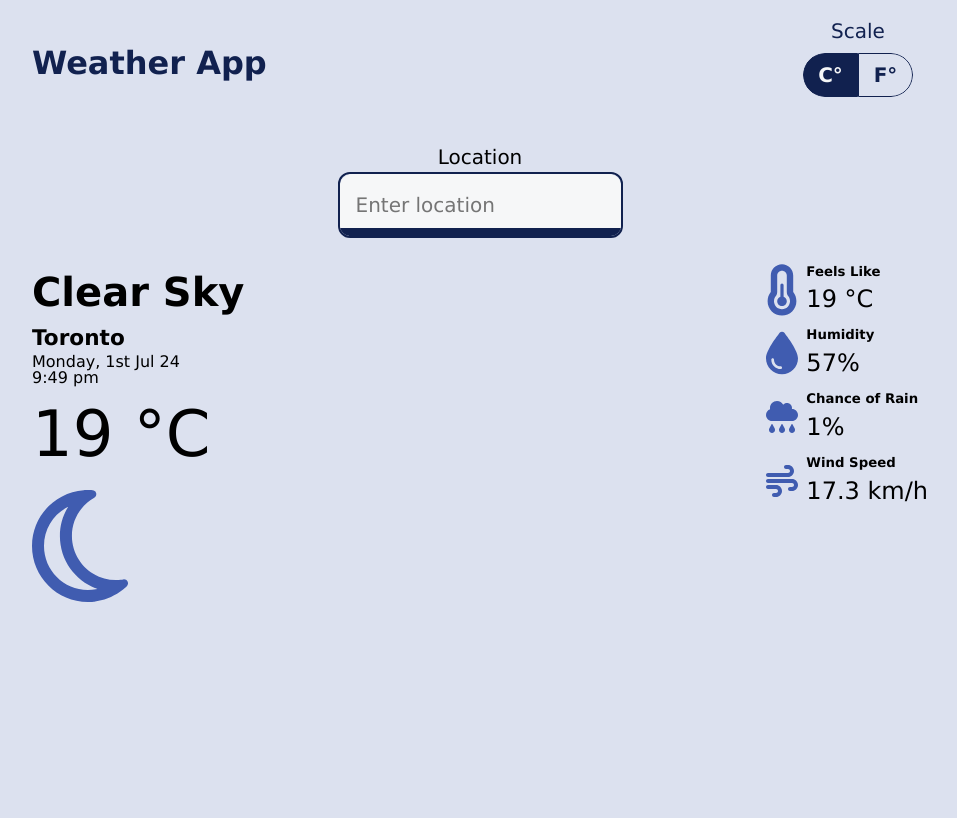
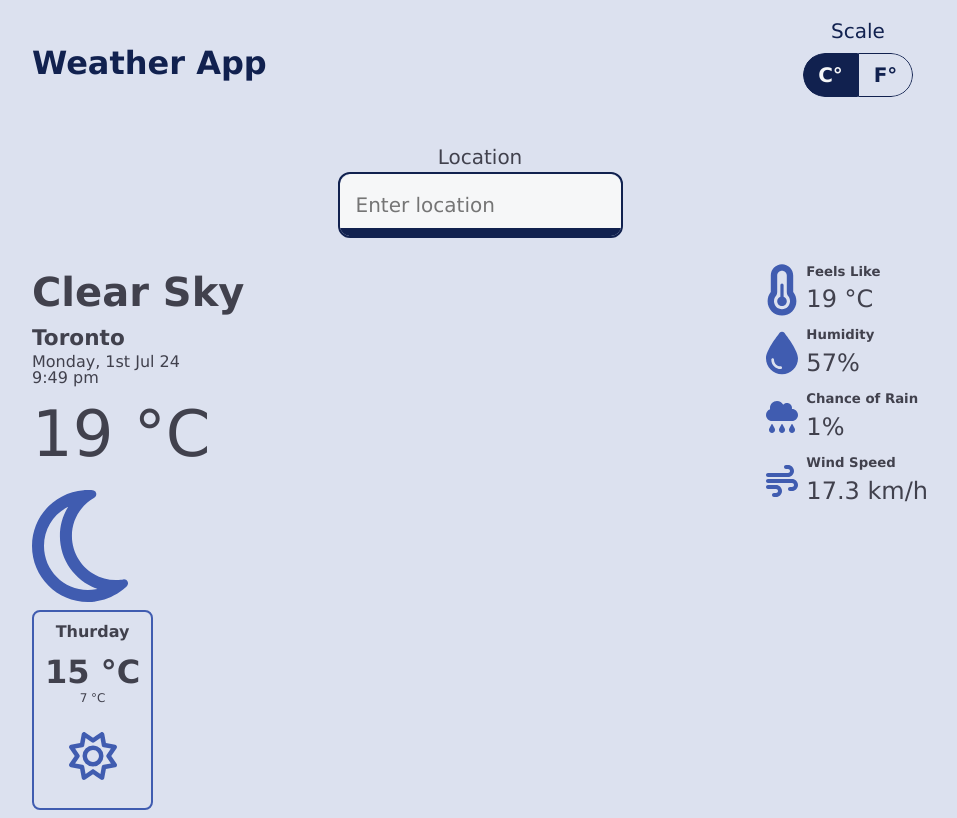
Before and after one commit to BerettaSM/odin-weather, a website built with webpack: page src/index.html in a window 1280 px wide. Shown: the whole page, without its empty margins (160-1117 px from the left). Built offline with nearby package versions, Linux system fonts and the light colour scheme.

Commit message:
add forecast card

```diff
--- a/src/index.html
+++ b/src/index.html
@@ -75,14 +75,20 @@
                         <span>19 °C</span>
                     </div>
 
-                    <svg class="icon xl" xmlns="http://www.w3.org/2000/svg" viewBox="0 0 384 512"><path d="M144.7 98.7c-21 34.1-33.1 74.3-33.1 117.3c0 98 62.8 181.4 150.4 211.7c-12.4 2.8-25.3 4.3-38.6 4.3C126.6 432 48 353.3 48 256c0-68.9 39.4-128.4 96.8-157.3zm62.1-66C91.1 41.2 0 137.9 0 256C0 379.7 100 480 223.5 480c47.8 0 92-15 128.4-40.6c1.9-1.3 3.7-2.7 5.5-4c4.8-3.6 9.4-7.4 13.9-11.4c2.7-2.4 5.3-4.8 7.9-7.3c5-4.9 6.3-12.5 3.1-18.7s-10.1-9.7-17-8.5c-3.7 .6-7.4 1.2-11.1 1.6c-5 .5-10.1 .9-15.3 1c-1.2 0-2.5 0-3.7 0c-.1 0-.2 0-.3 0c-96.8-.2-175.2-78.9-175.2-176c0-54.8 24.9-103.7 64.1-136c1-.9 2.1-1.7 3.2-2.6c4-3.2 8.2-6.2 12.5-9c3.1-2 6.3-4 9.6-5.8c6.1-3.5 9.2-10.5 7.7-17.3s-7.3-11.9-14.3-12.5c-3.6-.3-7.1-.5-10.7-.6c-2.7-.1-5.5-.1-8.2-.1c-3.3 0-6.5 .1-9.8 .2c-2.3 .1-4.6 .2-6.9 .4z"/></svg>
+                    <svg class="icon xl" xmlns="http://www.w3.org/2000/svg" viewBox="0 0 384 512">
+                        <path
+                            d="M144.7 98.7c-21 34.1-33.1 74.3-33.1 117.3c0 98 62.8 181.4 150.4 211.7c-12.4 2.8-25.3 4.3-38.6 4.3C126.6 432 48 353.3 48 256c0-68.9 39.4-128.4 96.8-157.3zm62.1-66C91.1 41.2 0 137.9 0 256C0 379.7 100 480 223.5 480c47.8 0 92-15 128.4-40.6c1.9-1.3 3.7-2.7 5.5-4c4.8-3.6 9.4-7.4 13.9-11.4c2.7-2.4 5.3-4.8 7.9-7.3c5-4.9 6.3-12.5 3.1-18.7s-10.1-9.7-17-8.5c-3.7 .6-7.4 1.2-11.1 1.6c-5 .5-10.1 .9-15.3 1c-1.2 0-2.5 0-3.7 0c-.1 0-.2 0-.3 0c-96.8-.2-175.2-78.9-175.2-176c0-54.8 24.9-103.7 64.1-136c1-.9 2.1-1.7 3.2-2.6c4-3.2 8.2-6.2 12.5-9c3.1-2 6.3-4 9.6-5.8c6.1-3.5 9.2-10.5 7.7-17.3s-7.3-11.9-14.3-12.5c-3.6-.3-7.1-.5-10.7-.6c-2.7-.1-5.5-.1-8.2-.1c-3.3 0-6.5 .1-9.8 .2c-2.3 .1-4.6 .2-6.9 .4z" />
+                    </svg>
 
                 </div>
 
                 <div class="additional">
 
                     <article class="additional-info">
-                        <svg class="icon" xmlns="http://www.w3.org/2000/svg" viewBox="0 0 320 512"><path d="M160 64c-26.5 0-48 21.5-48 48V276.5c0 17.3-7.1 31.9-15.3 42.5C86.2 332.6 80 349.5 80 368c0 44.2 35.8 80 80 80s80-35.8 80-80c0-18.5-6.2-35.4-16.7-48.9c-8.2-10.6-15.3-25.2-15.3-42.5V112c0-26.5-21.5-48-48-48zM48 112C48 50.2 98.1 0 160 0s112 50.1 112 112V276.5c0 .1 .1 .3 .2 .6c.2 .6 .8 1.6 1.7 2.8c18.9 24.4 30.1 55 30.1 88.1c0 79.5-64.5 144-144 144S16 447.5 16 368c0-33.2 11.2-63.8 30.1-88.1c.9-1.2 1.5-2.2 1.7-2.8c.1-.3 .2-.5 .2-.6V112zM208 368c0 26.5-21.5 48-48 48s-48-21.5-48-48c0-20.9 13.4-38.7 32-45.3V208c0-8.8 7.2-16 16-16s16 7.2 16 16V322.7c18.6 6.6 32 24.4 32 45.3z"/></svg>
+                        <svg class="icon" xmlns="http://www.w3.org/2000/svg" viewBox="0 0 320 512">
+                            <path
+                                d="M160 64c-26.5 0-48 21.5-48 48V276.5c0 17.3-7.1 31.9-15.3 42.5C86.2 332.6 80 349.5 80 368c0 44.2 35.8 80 80 80s80-35.8 80-80c0-18.5-6.2-35.4-16.7-48.9c-8.2-10.6-15.3-25.2-15.3-42.5V112c0-26.5-21.5-48-48-48zM48 112C48 50.2 98.1 0 160 0s112 50.1 112 112V276.5c0 .1 .1 .3 .2 .6c.2 .6 .8 1.6 1.7 2.8c18.9 24.4 30.1 55 30.1 88.1c0 79.5-64.5 144-144 144S16 447.5 16 368c0-33.2 11.2-63.8 30.1-88.1c.9-1.2 1.5-2.2 1.7-2.8c.1-.3 .2-.5 .2-.6V112zM208 368c0 26.5-21.5 48-48 48s-48-21.5-48-48c0-20.9 13.4-38.7 32-45.3V208c0-8.8 7.2-16 16-16s16 7.2 16 16V322.7c18.6 6.6 32 24.4 32 45.3z" />
+                        </svg>
                         <div class="info">
                             <h5>Feels Like</h5>
                             <div class="temperature-scale-wrapper">
@@ -92,7 +98,10 @@
                     </article>
 
                     <article class="additional-info">
-                        <svg class="icon" xmlns="http://www.w3.org/2000/svg" viewBox="0 0 384 512"><path d="M192 512C86 512 0 426 0 320C0 228.8 130.2 57.7 166.6 11.7C172.6 4.2 181.5 0 191.1 0h1.8c9.6 0 18.5 4.2 24.5 11.7C253.8 57.7 384 228.8 384 320c0 106-86 192-192 192zM96 336c0-8.8-7.2-16-16-16s-16 7.2-16 16c0 61.9 50.1 112 112 112c8.8 0 16-7.2 16-16s-7.2-16-16-16c-44.2 0-80-35.8-80-80z"/></svg>
+                        <svg class="icon" xmlns="http://www.w3.org/2000/svg" viewBox="0 0 384 512">
+                            <path
+                                d="M192 512C86 512 0 426 0 320C0 228.8 130.2 57.7 166.6 11.7C172.6 4.2 181.5 0 191.1 0h1.8c9.6 0 18.5 4.2 24.5 11.7C253.8 57.7 384 228.8 384 320c0 106-86 192-192 192zM96 336c0-8.8-7.2-16-16-16s-16 7.2-16 16c0 61.9 50.1 112 112 112c8.8 0 16-7.2 16-16s-7.2-16-16-16c-44.2 0-80-35.8-80-80z" />
+                        </svg>
                         <div class="info">
                             <h5>Humidity</h5>
                             <span>57%</span>
@@ -100,7 +109,10 @@
                     </article>
 
                     <article class="additional-info">
-                        <svg class="icon" xmlns="http://www.w3.org/2000/svg" viewBox="0 0 512 512"><<path d="M96 320c-53 0-96-43-96-96c0-42.5 27.6-78.6 65.9-91.2C64.7 126.1 64 119.1 64 112C64 50.1 114.1 0 176 0c43.1 0 80.5 24.3 99.2 60c14.7-17.1 36.5-28 60.8-28c44.2 0 80 35.8 80 80c0 5.5-.6 10.8-1.6 16c.5 0 1.1 0 1.6 0c53 0 96 43 96 96s-43 96-96 96H96zm-6.8 52c1.3-2.5 3.9-4 6.8-4s5.4 1.5 6.8 4l35.1 64.6c4.1 7.5 6.2 15.8 6.2 24.3v3c0 26.5-21.5 48-48 48s-48-21.5-48-48v-3c0-8.5 2.1-16.9 6.2-24.3L89.2 372zm160 0c1.3-2.5 3.9-4 6.8-4s5.4 1.5 6.8 4l35.1 64.6c4.1 7.5 6.2 15.8 6.2 24.3v3c0 26.5-21.5 48-48 48s-48-21.5-48-48v-3c0-8.5 2.1-16.9 6.2-24.3L249.2 372zm124.9 64.6L409.2 372c1.3-2.5 3.9-4 6.8-4s5.4 1.5 6.8 4l35.1 64.6c4.1 7.5 6.2 15.8 6.2 24.3v3c0 26.5-21.5 48-48 48s-48-21.5-48-48v-3c0-8.5 2.1-16.9 6.2-24.3z"/></svg>
+                        <svg class="icon" xmlns="http://www.w3.org/2000/svg" viewBox="0 0 512 512">
+                            <<path
+                                d="M96 320c-53 0-96-43-96-96c0-42.5 27.6-78.6 65.9-91.2C64.7 126.1 64 119.1 64 112C64 50.1 114.1 0 176 0c43.1 0 80.5 24.3 99.2 60c14.7-17.1 36.5-28 60.8-28c44.2 0 80 35.8 80 80c0 5.5-.6 10.8-1.6 16c.5 0 1.1 0 1.6 0c53 0 96 43 96 96s-43 96-96 96H96zm-6.8 52c1.3-2.5 3.9-4 6.8-4s5.4 1.5 6.8 4l35.1 64.6c4.1 7.5 6.2 15.8 6.2 24.3v3c0 26.5-21.5 48-48 48s-48-21.5-48-48v-3c0-8.5 2.1-16.9 6.2-24.3L89.2 372zm160 0c1.3-2.5 3.9-4 6.8-4s5.4 1.5 6.8 4l35.1 64.6c4.1 7.5 6.2 15.8 6.2 24.3v3c0 26.5-21.5 48-48 48s-48-21.5-48-48v-3c0-8.5 2.1-16.9 6.2-24.3L249.2 372zm124.9 64.6L409.2 372c1.3-2.5 3.9-4 6.8-4s5.4 1.5 6.8 4l35.1 64.6c4.1 7.5 6.2 15.8 6.2 24.3v3c0 26.5-21.5 48-48 48s-48-21.5-48-48v-3c0-8.5 2.1-16.9 6.2-24.3z" />
+                        </svg>
                         <div class="info">
                             <h5>Chance of Rain</h5>
                             <span>1%</span>
@@ -108,7 +120,10 @@
                     </article>
 
                     <article class="additional-info">
-                        <svg class="icon" xmlns="http://www.w3.org/2000/svg" viewBox="0 0 512 512"><path d="M288 32c0 17.7 14.3 32 32 32h32c17.7 0 32 14.3 32 32s-14.3 32-32 32H32c-17.7 0-32 14.3-32 32s14.3 32 32 32H352c53 0 96-43 96-96s-43-96-96-96H320c-17.7 0-32 14.3-32 32zm64 352c0 17.7 14.3 32 32 32h32c53 0 96-43 96-96s-43-96-96-96H32c-17.7 0-32 14.3-32 32s14.3 32 32 32H416c17.7 0 32 14.3 32 32s-14.3 32-32 32H384c-17.7 0-32 14.3-32 32zM128 512h32c53 0 96-43 96-96s-43-96-96-96H32c-17.7 0-32 14.3-32 32s14.3 32 32 32H160c17.7 0 32 14.3 32 32s-14.3 32-32 32H128c-17.7 0-32 14.3-32 32s14.3 32 32 32z"/></svg>
+                        <svg class="icon" xmlns="http://www.w3.org/2000/svg" viewBox="0 0 512 512">
+                            <path
+                                d="M288 32c0 17.7 14.3 32 32 32h32c17.7 0 32 14.3 32 32s-14.3 32-32 32H32c-17.7 0-32 14.3-32 32s14.3 32 32 32H352c53 0 96-43 96-96s-43-96-96-96H320c-17.7 0-32 14.3-32 32zm64 352c0 17.7 14.3 32 32 32h32c53 0 96-43 96-96s-43-96-96-96H32c-17.7 0-32 14.3-32 32s14.3 32 32 32H416c17.7 0 32 14.3 32 32s-14.3 32-32 32H384c-17.7 0-32 14.3-32 32zM128 512h32c53 0 96-43 96-96s-43-96-96-96H32c-17.7 0-32 14.3-32 32s14.3 32 32 32H160c17.7 0 32 14.3 32 32s-14.3 32-32 32H128c-17.7 0-32 14.3-32 32s14.3 32 32 32z" />
+                        </svg>
                         <div class="info">
                             <h5>Wind Speed</h5>
                             <span>17.3 km/h</span>
@@ -117,7 +132,32 @@
 
                 </div>
 
-                <div class="forecast"></div>
+                <div class="daily-forecasts">
+
+                    <article class="forecast">
+
+                        <h6>Thurday</h6>
+
+                        <div class="temperatures">
+
+                            <div class="temperature-scale-wrapper high">
+                                <span>15 °C</span>
+                            </div>
+
+                            <div class="temperature-scale-wrapper low">
+                                <span>7 °C</span>
+                            </div>
+
+                        </div>
+
+                        <svg class="icon lg" xmlns="http://www.w3.org/2000/svg" viewBox="0 0 512 512">
+                            <path
+                                d="M375.7 19.7c-1.5-8-6.9-14.7-14.4-17.8s-16.1-2.2-22.8 2.4L256 61.1 173.5 4.2c-6.7-4.6-15.3-5.5-22.8-2.4s-12.9 9.8-14.4 17.8l-18.1 98.5L19.7 136.3c-8 1.5-14.7 6.9-17.8 14.4s-2.2 16.1 2.4 22.8L61.1 256 4.2 338.5c-4.6 6.7-5.5 15.3-2.4 22.8s9.8 13 17.8 14.4l98.5 18.1 18.1 98.5c1.5 8 6.9 14.7 14.4 17.8s16.1 2.2 22.8-2.4L256 450.9l82.5 56.9c6.7 4.6 15.3 5.5 22.8 2.4s12.9-9.8 14.4-17.8l18.1-98.5 98.5-18.1c8-1.5 14.7-6.9 17.8-14.4s2.2-16.1-2.4-22.8L450.9 256l56.9-82.5c4.6-6.7 5.5-15.3 2.4-22.8s-9.8-12.9-17.8-14.4l-98.5-18.1L375.7 19.7zM269.6 110l65.6-45.2 14.4 78.3c1.8 9.8 9.5 17.5 19.3 19.3l78.3 14.4L402 242.4c-5.7 8.2-5.7 19 0 27.2l45.2 65.6-78.3 14.4c-9.8 1.8-17.5 9.5-19.3 19.3l-14.4 78.3L269.6 402c-8.2-5.7-19-5.7-27.2 0l-65.6 45.2-14.4-78.3c-1.8-9.8-9.5-17.5-19.3-19.3L64.8 335.2 110 269.6c5.7-8.2 5.7-19 0-27.2L64.8 176.8l78.3-14.4c9.8-1.8 17.5-9.5 19.3-19.3l14.4-78.3L242.4 110c8.2 5.7 19 5.7 27.2 0zM256 368a112 112 0 1 0 0-224 112 112 0 1 0 0 224zM192 256a64 64 0 1 1 128 0 64 64 0 1 1 -128 0z" />
+                        </svg>
+
+                    </article>
+
+                </div>
 
             </section>
         </main>
--- a/src/styles/global.css
+++ b/src/styles/global.css
@@ -57,6 +57,7 @@ h6 {
 
   --HUE: var(--NIGHT_HUE);
 
+  --COLOR_TEXT: #41414d;
   --COLOR_PRIMARY: hsl(var(--HUE), 47%, 47%);
   --COLOR_SECONDARY: hsl(var(--HUE), 64%, 19%);
   --COLOR_GRAY-100: hsl(var(--HUE), 14%, 97%);
@@ -65,6 +66,7 @@ h6 {
 }
 
 body {
+  color: var(--COLOR_TEXT);
   background-color: var(--COLOR_GRAY-300);
   padding: 0 16px;
   font-family: Verdana, Geneva, Tahoma, sans-serif;
@@ -194,7 +196,7 @@ main {
     grid-template-rows: 1fr 200px;
     grid-template-areas:
       'summary additional'
-      'forecast forecast';
+      'daily-forecasts daily-forecasts';
 
     .summary {
       grid-area: summary;
@@ -227,8 +229,44 @@ main {
       gap: 8px;
     }
 
-    .forecast {
-      grid-area: forecast;
+    .daily-forecasts {
+      grid-area: daily-forecasts;
+      display: grid;
+      grid-template-columns: repeat(auto-fill, minmax(120px, 1fr));
+      gap: 8px;
+
+      .forecast {
+        display: flex;
+        flex-direction: column;
+        align-items: center;
+        gap: 8px;
+        border: 2px solid var(--COLOR_PRIMARY);
+        border-radius: 8px;
+        padding: 8px;
+
+        h6 {
+          font-size: 1rem;
+        }
+
+        .temperatures {
+          text-align: center;
+
+          .high {
+            font-size: 2rem;
+            font-weight: bold;
+            line-height: 1.25;
+          }
+
+          .low {
+            font-size: 0.75rem;
+            line-height: 1;
+          }
+        }
+
+        .icon {
+          margin: auto;
+        }
+      }
     }
 
     padding: 8px 0;
```
